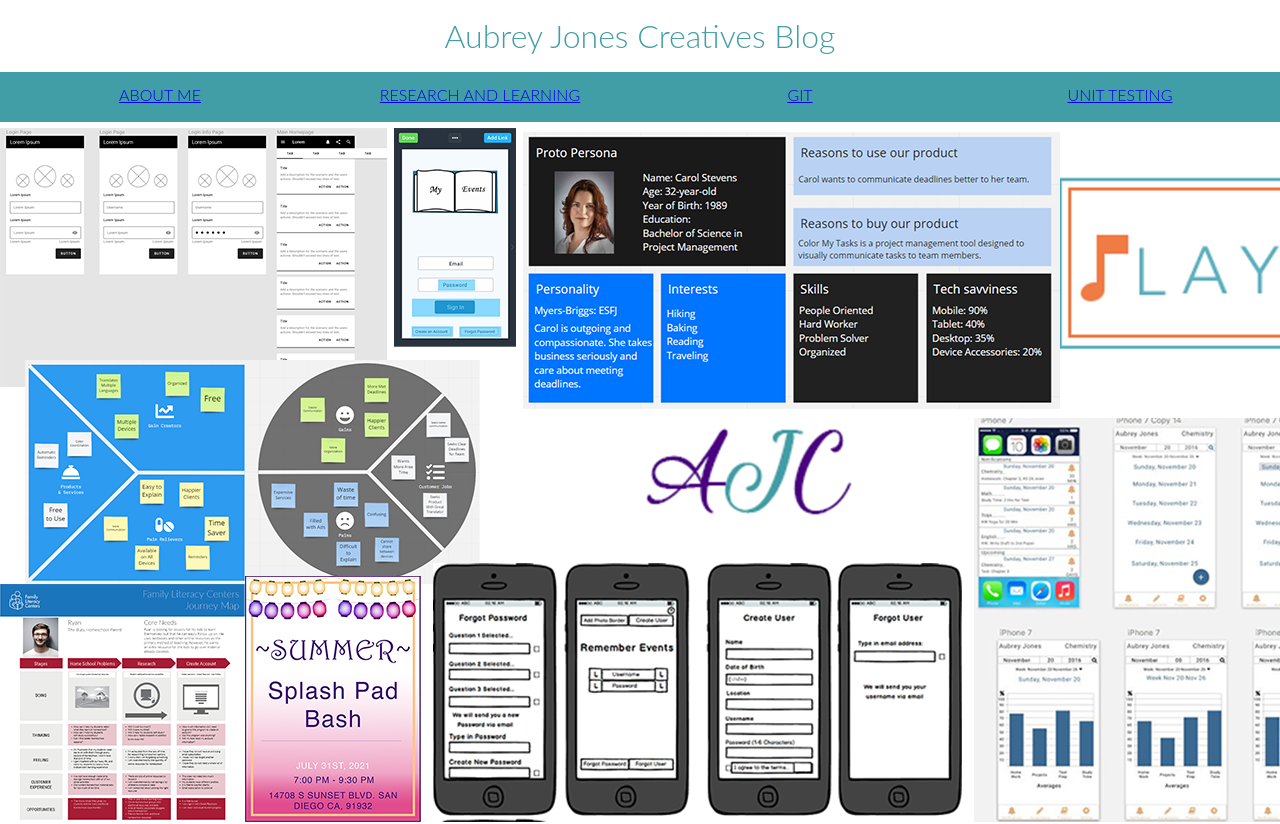
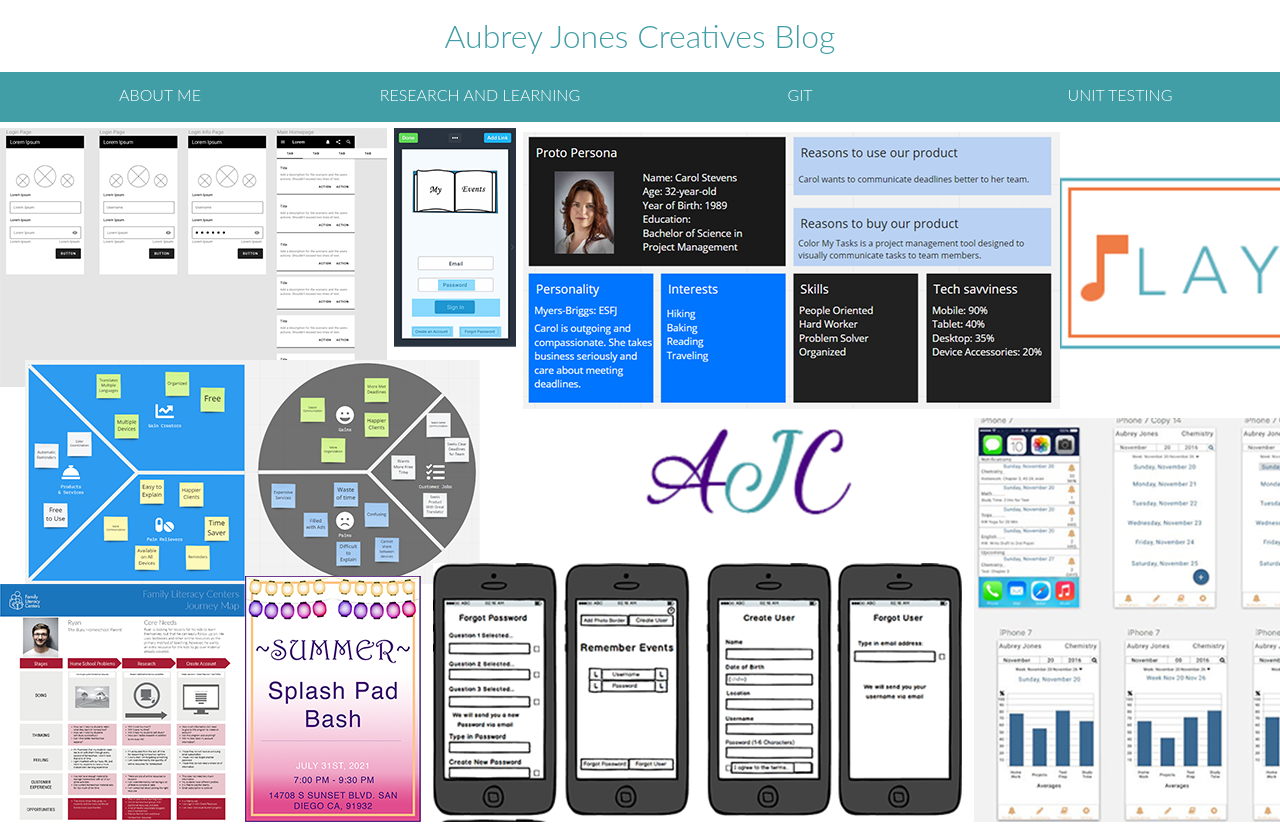
Before and after one commit to aubreyjonescreatives/react-blog, a React (Create React App) app: page / in a window 1280 px wide. Shown: the top 824 px of the page. Built offline with nearby package versions, Linux system fonts and the light colour scheme.

Commit message:
Update navigation hover

```diff
--- a/src/css/BlogpostStyles.css
+++ b/src/css/BlogpostStyles.css
@@ -111,13 +111,18 @@ Nav {
   height: 50px; }
   Nav li {
     float: left;
+    text-decoration: none;
     list-style-type: none;
     width: 25%;
     padding: 15px;
     color: #ffffff; }
+    Nav li a:link {
+      text-decoration: none;
+      color: #ffffff; }
     Nav li a:hover {
       background-color: #4B0082;
-      width: 100%; }
+      width: 100%;
+      padding: 15px; }
 
 /* ------------------------MAIN----------------------------- */
 /* ------------------------ABOUT ME----------------------------- */
--- a/src/scss/_small-default.scss
+++ b/src/scss/_small-default.scss
@@ -53,15 +53,22 @@ height: 50px;
 
 li  {
 float: left;
+text-decoration: none;
 list-style-type: none;
 width: 25%;
 padding: 15px;
 color: $fontColor;
 
+a:link {
+text-decoration: none;
+color: $fontColor;
+
+}
+
 a:hover {
 background-color: $primaryColor;
 width: 100%;
-
+padding: 15px;
 
 
 
```
